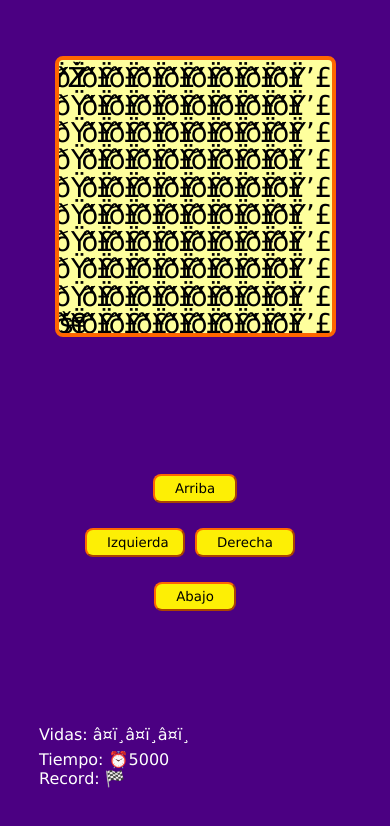
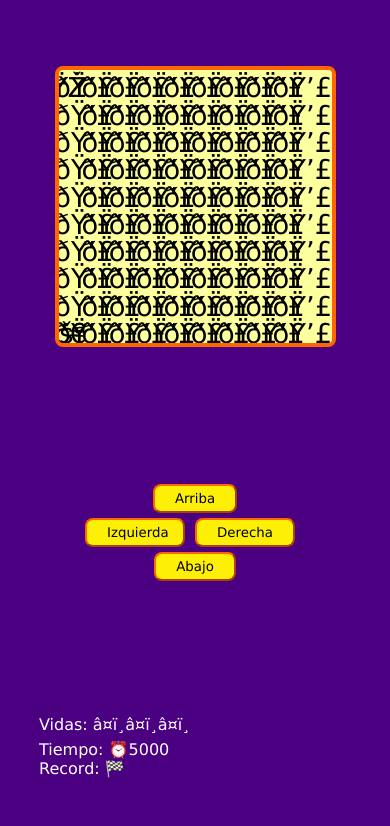
Before and after one commit to thormanredr/juegojs, a plain HTML site: page index.html in a window 390 px wide. Drawn offline with Linux system fonts and the light colour scheme.

Commit message:
depurando

```diff
--- a/styles.css
+++ b/styles.css
@@ -1,3 +1,7 @@
+* {
+  box-sizing: border-box;
+}
+
 body {
   background-color: indigo;
   color: #fff;
@@ -57,6 +61,6 @@ p {
 }
 
 @media (max-width: 440px) {
-  button { margin-top: 25px; }
+  button { margin-top: 5px; }
   #up, #down { margin-left: 100%; margin-right: 100%; }
 }
```
